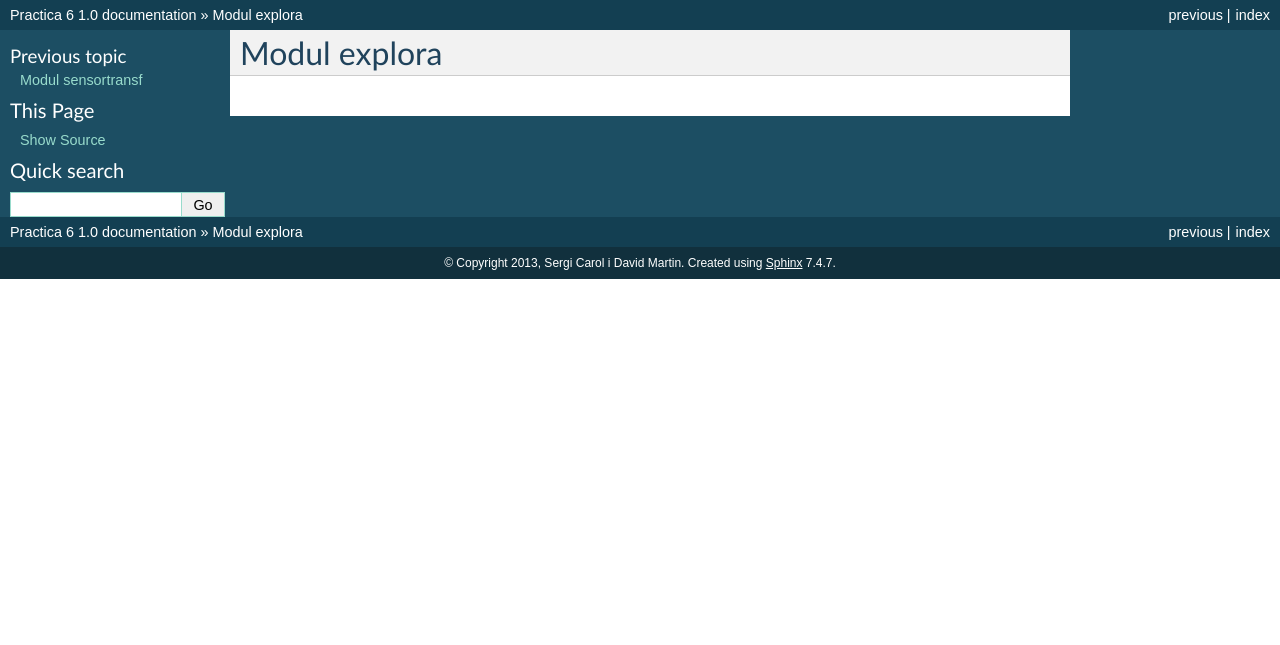
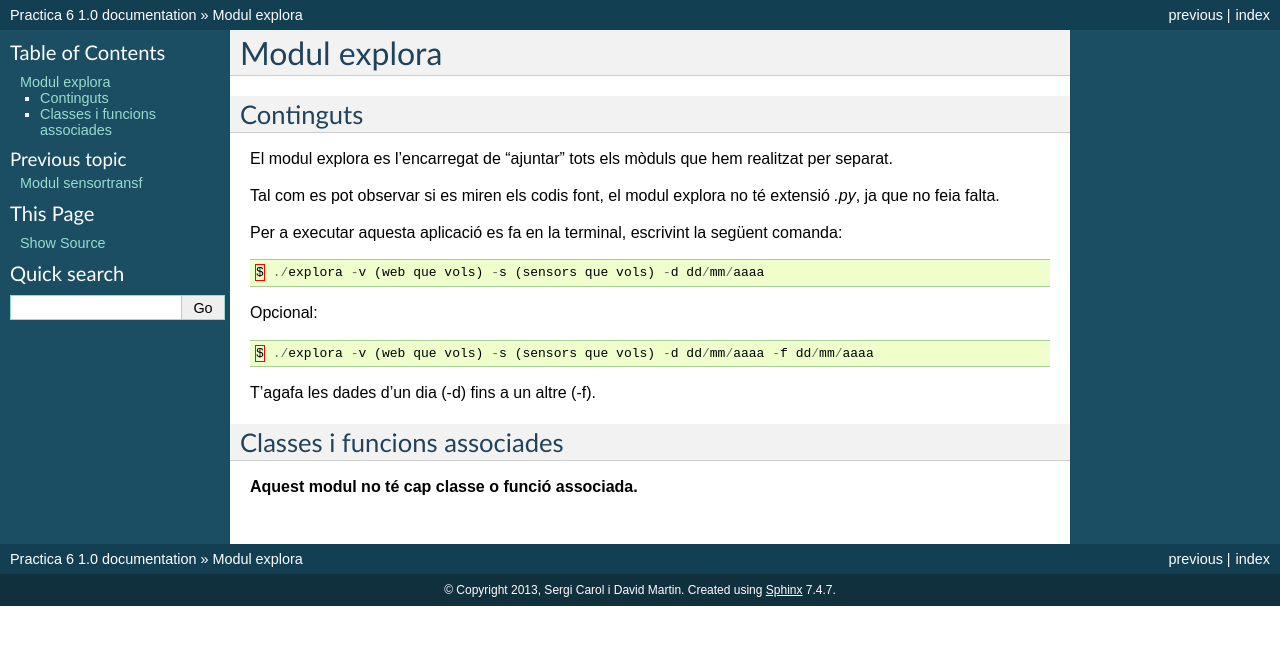
Before and after one commit to SergiCarol/UPC-Projects, a Sphinx documentation site: the page built from practica6/doc/source/modulexplora.rst, in a window 1280 px wide. Shown: the top 645 px of the page. Built offline with Sphinx 7.4.7, drawn with Linux system fonts in a browser that asks for light colours.

Commit message:
Actualizado Sphinx

```diff
--- a/practica6/doc/source/modulexplora.rst
+++ b/practica6/doc/source/modulexplora.rst
@@ -1,2 +1,28 @@
 Modul explora
 =============
+
+Continguts
+----------
+
+El modul explora es l'encarregat de "ajuntar" tots els mòduls que hem realitzat per separat.
+
+Tal com es pot observar si es miren els codis font, el modul explora no té extensió *.py*, ja que no feia falta.
+
+Per a executar aquesta aplicació es fa en la terminal, escrivint la següent comanda:
+
+.. code-block:: python
+
+   $ ./explora -v (web que vols) -s (sensors que vols) -d dd/mm/aaaa
+
+Opcional:
+
+.. code-block:: python
+
+   $ ./explora -v (web que vols) -s (sensors que vols) -d dd/mm/aaaa -f dd/mm/aaaa
+
+T'agafa les dades d'un dia (-d) fins a un altre (-f).
+
+Classes i funcions associades
+-----------------------------
+
+**Aquest modul no té cap classe o funció associada.**
```
Also changed, not shown: practica6/doc/source/modulsensortransf.rst (+10 -0 lines), 2 other files.
